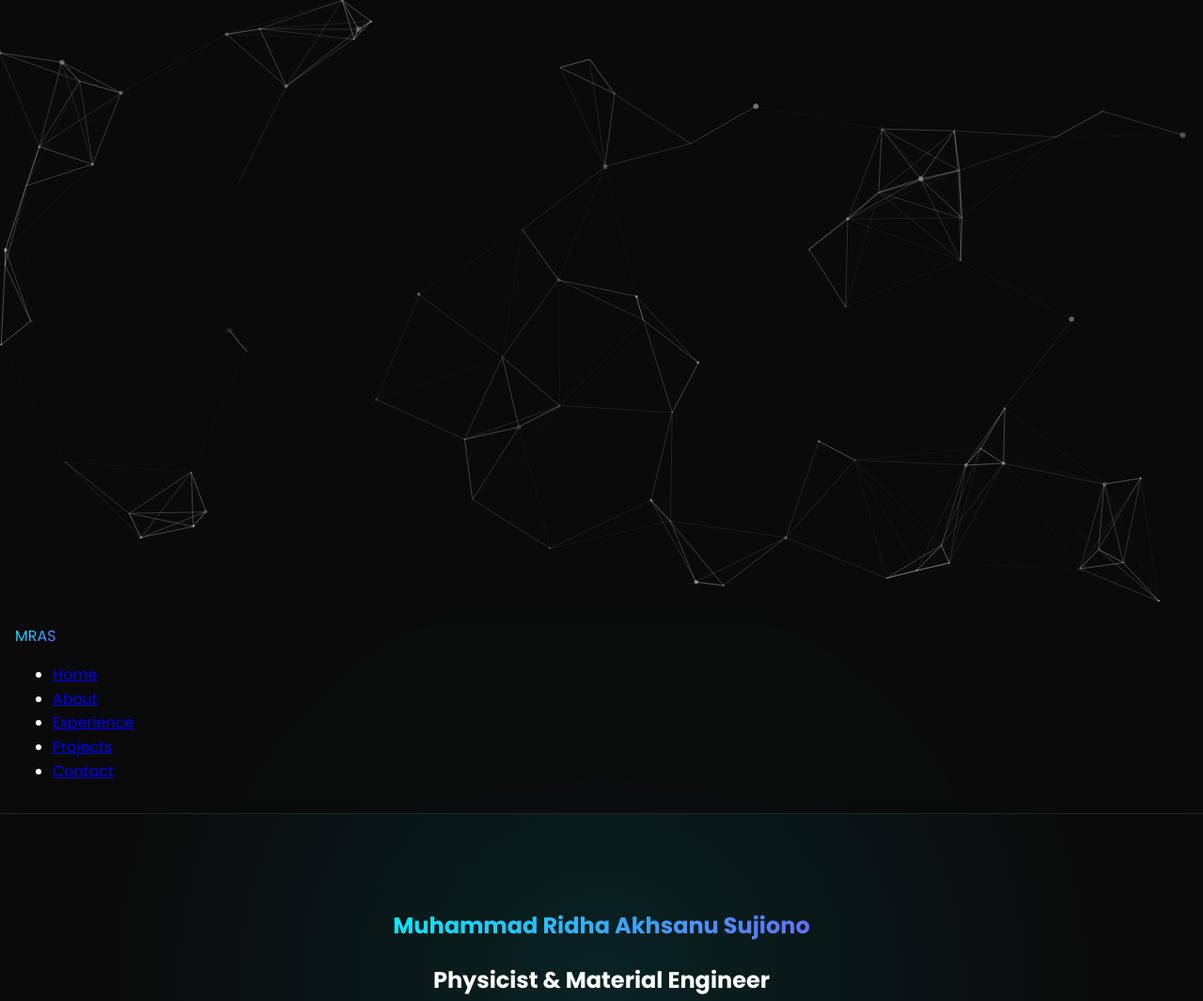
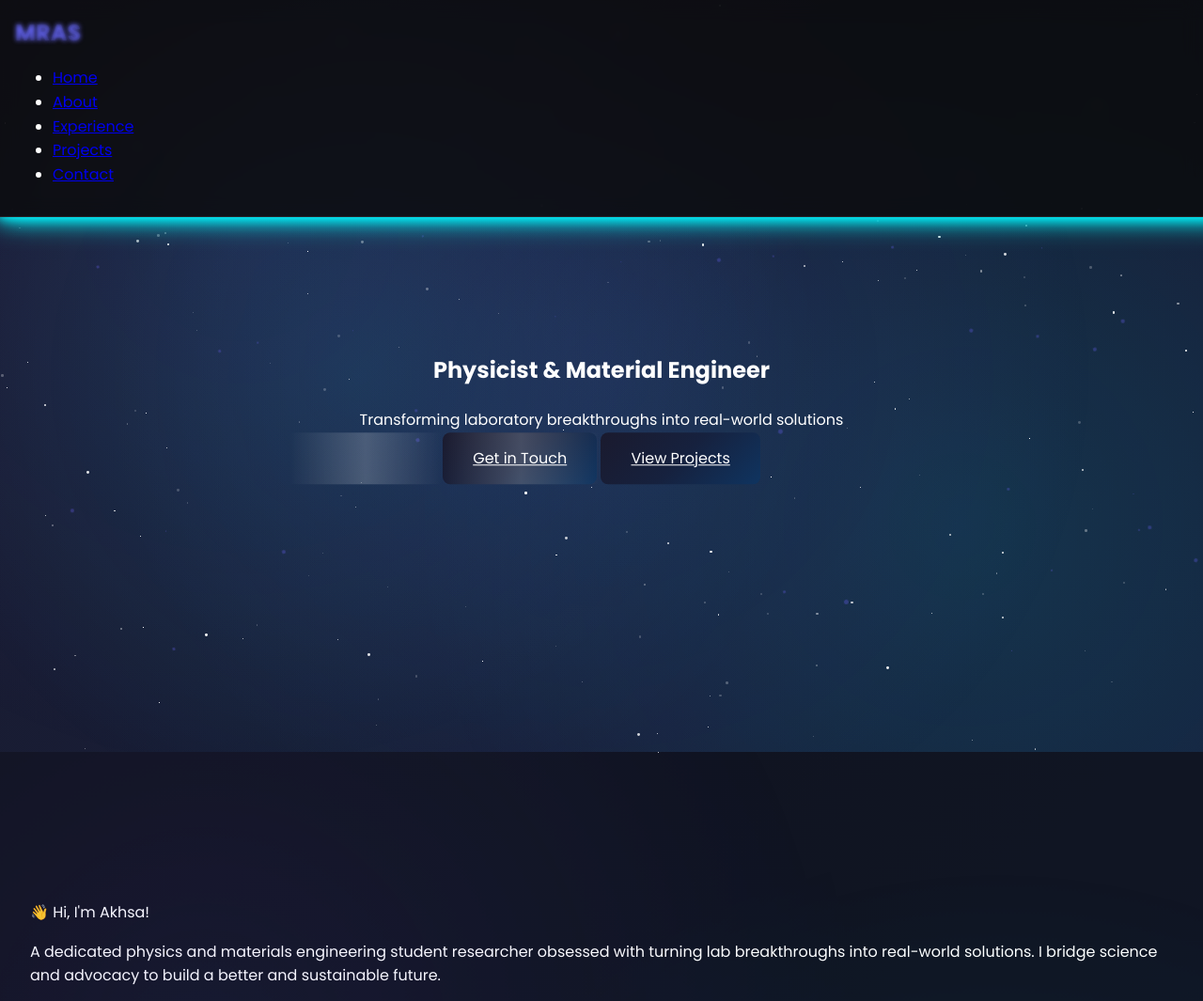
Before and after one commit to cheeriofren/cheeriofren.github.io, a plain HTML site: page index.html in a window 1280 px wide. Shown: the top 1065 px of the page at 94% size. Drawn offline with nearby package versions, Linux system fonts and the light colour scheme.

Commit message:
Add galaxy and physics themed design with cosmic animations

```diff
--- a/main.js
+++ b/main.js
@@ -1,81 +1,85 @@
-// Loading Screen
+// Create Stars
+function createStars() {
+    const starsContainer = document.createElement('div');
+    starsContainer.className = 'stars-container';
+    document.body.appendChild(starsContainer);
+
+    for (let i = 0; i < 200; i++) {
+        const star = document.createElement('div');
+        star.className = 'star';
+        star.style.width = Math.random() * 3 + 'px';
+        star.style.height = star.style.width;
+        star.style.left = Math.random() * 100 + '%';
+        star.style.top = Math.random() * 100 + '%';
+        star.style.animationDelay = Math.random() * 3 + 's';
+        starsContainer.appendChild(star);
+    }
+}
+
+// Quantum Particles Animation
+function createQuantumParticles() {
+    const particlesContainer = document.createElement('div');
+    particlesContainer.className = 'particles-container';
+    document.body.appendChild(particlesContainer);
+
+    for (let i = 0; i < 50; i++) {
+        const particle = document.createElement('div');
+        particle.className = 'particle';
+        particle.style.width = Math.random() * 5 + 'px';
+        particle.style.height = particle.style.width;
+        particle.style.left = Math.random() * 100 + '%';
+        particle.style.top = Math.random() * 100 + '%';
+        particle.style.animationDuration = Math.random() * 10 + 10 + 's';
+        particlesContainer.appendChild(particle);
+    }
+}
+
+// Cosmic Text Animation
+function animateCosmicText() {
+    const elements = document.querySelectorAll('.animate-text');
+    elements.forEach(element => {
+        const text = element.textContent;
+        element.innerHTML = '';
+
+        for (let i = 0; i < text.length; i++) {
+            const span = document.createElement('span');
+            span.textContent = text[i];
+            span.style.animationDelay = i * 0.1 + 's';
+            element.appendChild(span);
+        }
+    });
+}
+
+// Initialize all animations
 window.addEventListener('load', () => {
+    // Remove loading screen
     const loading = document.querySelector('.loading');
     loading.style.opacity = '0';
     setTimeout(() => {
         loading.style.display = 'none';
     }, 500);
+
+    // Initialize animations
+    createStars();
+    createQuantumParticles();
+    animateCosmicText();
 });
 
-// Particles Background
-particlesJS('particles-js', {
-    particles: {
-        number: {
-            value: 80,
-            density: {
-                enable: true,
-                value_area: 800
-            }
-        },
-        color: {
-            value: '#ffffff'
-        },
-        shape: {
-            type: 'circle'
-        },
-        opacity: {
-            value: 0.5,
-            random: true
-        },
-        size: {
-            value: 3,
-            random: true
-        },
-        line_linked: {
-            enable: true,
-            distance: 150,
-            color: '#ffffff',
-            opacity: 0.4,
-            width: 1
-        },
-        move: {
-            enable: true,
-            speed: 2,
-            direction: 'none',
-            random: true,
-            straight: false,
-            out_mode: 'out',
-            bounce: false
-        }
-    },
-    interactivity: {
-        detect_on: 'canvas',
-        events: {
-            onhover: {
-                enable: true,
-                mode: 'grab'
-            },
-            onclick: {
-                enable: true,
-                mode: 'push'
-            },
-            resize: true
-        }
-    },
-    retina_detect: true
-});
-
-// Smooth Scrolling
+// Smooth Scrolling with Cosmic Effect
 document.querySelectorAll('a[href^="#"]').forEach(anchor => {
     anchor.addEventListener('click', function (e) {
         e.preventDefault();
-        document.querySelector(this.getAttribute('href')).scrollIntoView({
+        const target = document.querySelector(this.getAttribute('href'));
+        const targetPosition = target.getBoundingClientRect().top + window.pageYOffset;
+
+        window.scrollTo({
+            top: targetPosition,
             behavior: 'smooth'
         });
     });
 });
 
-// Scroll Animation
+// Scroll Animation with Quantum Effect
 const animateOnScroll = () => {
     const elements = document.querySelectorAll('.animate-text, .project-card, .timeline-item');
 
@@ -85,13 +89,15 @@ const animateOnScroll = () => {
 
         if(elementPosition < screenPosition) {
             element.classList.add('animate');
+            element.style.opacity = '1';
+            element.style.transform = 'translateY(0)';
         }
     });
 };
 
 window.addEventListener('scroll', animateOnScroll);
 
-// Form Validation
+// Form Validation with Cosmic Feedback
 const contactForm = document.querySelector('.contact-form form');
 if(contactForm) {
     contactForm.addEventListener('submit', (e) => {
@@ -102,14 +108,21 @@ if(contactForm) {
         const message = contactForm.querySelector('textarea').value;
 
         if(name && email && message) {
-            // Here you would typically send the form data to a server
-            alert('Your message has been sent successfully!');
-            contactForm.reset();
+            // Create cosmic feedback effect
+            const feedback = document.createElement('div');
+            feedback.className = 'cosmic-feedback';
+            feedback.textContent = 'Message sent successfully!';
+            contactForm.appendChild(feedback);
+
+            setTimeout(() => {
+                feedback.remove();
+                contactForm.reset();
+            }, 3000);
         }
     });
 }
 
-// Mobile Menu Toggle
+// Mobile Menu with Cosmic Transition
 const createMobileMenu = () => {
     const header = document.querySelector('header');
     const nav = document.querySelector('nav ul');
@@ -130,7 +143,7 @@ if(window.innerWidth <= 768) {
     createMobileMenu();
 }
 
-// Responsive adjustments
+// Responsive adjustments with Cosmic Transitions
 window.addEventListener('resize', () => {
     if(window.innerWidth <= 768) {
         if(!document.querySelector('.mobile-menu-button')) {
--- a/style.css
+++ b/style.css
@@ -1,21 +1,232 @@
 :root {
-    --primary-color: #00f7ff;
-    --secondary-color: #6c63ff;
+    --primary-color: #6c63ff;
+    --secondary-color: #00f7ff;
+    --accent-color: #ff00ff;
     --background-dark: #0a0a0a;
     --text-light: #ffffff;
-    --accent-color: #ff00ff;
-    --gradient-primary: linear-gradient(135deg, #00f7ff, #6c63ff);
-    --gradient-secondary: linear-gradient(135deg, #6c63ff, #ff00ff);
+    --galaxy-gradient: linear-gradient(135deg, #1a1a2e, #16213e, #0f3460);
+    --particle-color: rgba(255, 255, 255, 0.8);
+    --neon-glow: 0 0 10px var(--secondary-color), 0 0 20px var(--secondary-color), 0 0 30px var(--secondary-color);
 }
 
 body {
     font-family: 'Poppins', sans-serif;
-    background-color: var(--background-dark);
+    background: var(--galaxy-gradient);
     color: var(--text-light);
     line-height: 1.6;
     margin: 0;
     padding: 0;
     overflow-x: hidden;
+    position: relative;
+}
+
+body::before {
+    content: '';
+    position: fixed;
+    top: 0;
+    left: 0;
+    width: 100%;
+    height: 100%;
+    background:
+        radial-gradient(circle at 20% 30%, rgba(108, 99, 255, 0.1) 0%, transparent 50%),
+        radial-gradient(circle at 80% 70%, rgba(0, 247, 255, 0.1) 0%, transparent 50%);
+    pointer-events: none;
+    z-index: -1;
+}
+
+/* Galaxy Stars Animation */
+@keyframes twinkle {
+    0%, 100% { opacity: 0.2; }
+    50% { opacity: 1; }
+}
+
+.star {
+    position: fixed;
+    background: white;
+    border-radius: 50%;
+    animation: twinkle 3s infinite;
+    pointer-events: none;
+}
+
+/* Header with Cosmic Effect */
+header {
+    background: rgba(10, 10, 10, 0.8);
+    backdrop-filter: blur(10px);
+    padding: 1rem;
+    position: fixed;
+    width: 100%;
+    z-index: 1000;
+    border-bottom: 1px solid rgba(255, 255, 255, 0.1);
+    box-shadow: var(--neon-glow);
+}
+
+.logo {
+    font-size: 1.5rem;
+    font-weight: 700;
+    background: var(--galaxy-gradient);
+    -webkit-background-clip: text;
+    background-clip: text;
+    color: transparent;
+    animation: cosmicGlow 3s infinite;
+}
+
+@keyframes cosmicGlow {
+    0% { text-shadow: 0 0 5px var(--primary-color); }
+    50% { text-shadow: 0 0 20px var(--secondary-color); }
+    100% { text-shadow: 0 0 5px var(--primary-color); }
+}
+
+/* Hero Section with Cosmic Background */
+.hero {
+    min-height: 100vh;
+    display: flex;
+    align-items: center;
+    justify-content: center;
+    position: relative;
+    overflow: hidden;
+    background:
+        radial-gradient(circle at center, rgba(108, 99, 255, 0.1) 0%, transparent 70%),
+        radial-gradient(circle at 30% 50%, rgba(0, 247, 255, 0.1) 0%, transparent 50%);
+}
+
+.hero-content {
+    text-align: center;
+    z-index: 1;
+    animation: cosmicFloat 3s infinite;
+}
+
+@keyframes cosmicFloat {
+    0%, 100% { transform: translateY(0); }
+    50% { transform: translateY(-20px); }
+}
+
+/* About Section with Quantum Effect */
+.about {
+    padding: 5rem 2rem;
+    background: rgba(10, 10, 10, 0.5);
+    position: relative;
+    overflow: hidden;
+}
+
+.about-content::before {
+    content: '';
+    position: absolute;
+    top: 0;
+    left: 0;
+    width: 100%;
+    height: 100%;
+    background:
+        radial-gradient(circle at 20% 30%, rgba(108, 99, 255, 0.1) 0%, transparent 50%),
+        radial-gradient(circle at 80% 70%, rgba(0, 247, 255, 0.1) 0%, transparent 50%);
+    animation: quantumPulse 4s infinite;
+}
+
+@keyframes quantumPulse {
+    0%, 100% { transform: scale(1); opacity: 0.5; }
+    50% { transform: scale(1.1); opacity: 0.8; }
+}
+
+/* Project Cards with Holographic Effect */
+.project-card {
+    background: rgba(255, 255, 255, 0.05);
+    border-radius: 15px;
+    padding: 2rem;
+    margin: 1rem;
+    transition: all 0.3s ease;
+    position: relative;
+    overflow: hidden;
+    border: 1px solid rgba(255, 255, 255, 0.1);
+}
+
+.project-card::before {
+    content: '';
+    position: absolute;
+    top: 0;
+    left: 0;
+    width: 100%;
+    height: 100%;
+    background: linear-gradient(45deg, transparent, rgba(255, 255, 255, 0.1), transparent);
+    animation: holographic 3s infinite;
+}
+
+@keyframes holographic {
+    0% { transform: translateX(-100%); }
+    100% { transform: translateX(100%); }
+}
+
+/* Contact Form with Cosmic Inputs */
+.contact-form input,
+.contact-form textarea {
+    background: rgba(255, 255, 255, 0.05);
+    border: 1px solid rgba(255, 255, 255, 0.1);
+    color: var(--text-light);
+    padding: 1rem;
+    border-radius: 8px;
+    transition: all 0.3s ease;
+}
+
+.contact-form input:focus,
+.contact-form textarea:focus {
+    outline: none;
+    border-color: var(--secondary-color);
+    box-shadow: var(--neon-glow);
+}
+
+/* Button with Cosmic Effect */
+.btn {
+    background: var(--galaxy-gradient);
+    color: var(--text-light);
+    padding: 1rem 2rem;
+    border-radius: 8px;
+    border: none;
+    cursor: pointer;
+    transition: all 0.3s ease;
+    position: relative;
+    overflow: hidden;
+}
+
+.btn::before {
+    content: '';
+    position: absolute;
+    top: 0;
+    left: -100%;
+    width: 100%;
+    height: 100%;
+    background: linear-gradient(90deg, transparent, rgba(255, 255, 255, 0.2), transparent);
+    transition: all 0.5s ease;
+}
+
+.btn:hover::before {
+    left: 100%;
+}
+
+/* Social Links with Cosmic Hover */
+.social-links a {
+    color: var(--text-light);
+    font-size: 1.5rem;
+    margin: 0 1rem;
+    transition: all 0.3s ease;
+}
+
+.social-links a:hover {
+    color: var(--secondary-color);
+    text-shadow: var(--neon-glow);
+    transform: translateY(-5px);
+}
+
+/* Responsive Design */
+@media (max-width: 768px) {
+    .hero-content h1 {
+        font-size: 2rem;
+    }
+
+    .project-card {
+        margin: 1rem 0;
+    }
+
+    .contact-form {
+        padding: 1rem;
+    }
 }
 
 /* Particle Animation */
@@ -32,64 +243,6 @@ body {
     0% { transform: translateY(0) rotate(0deg); }
     50% { transform: translateY(-100px) rotate(180deg); }
     100% { transform: translateY(0) rotate(360deg); }
-}
-
-/* Header */
-header {
-    background: rgba(10, 10, 10, 0.8);
-    backdrop-filter: blur(10px);
-    padding: 1rem;
-    position: fixed;
-    width: 100%;
-    z-index: 1000;
-    border-bottom: 1px solid rgba(255, 255, 255, 0.1);
-}
-
-/* Hero Section */
-.hero {
-    min-height: 100vh;
-    display: flex;
-    align-items: center;
-    justify-content: center;
-    position: relative;
-    overflow: hidden;
-    background: radial-gradient(circle at center, rgba(0, 247, 255, 0.1) 0%, transparent 70%);
-}
-
-.hero-content {
-    text-align: center;
-    z-index: 1;
-    animation: fadeIn 1s ease-out;
-}
-
-@keyframes fadeIn {
-    from { opacity: 0; transform: translateY(20px); }
-    to { opacity: 1; transform: translateY(0); }
-}
-
-/* About Section */
-.about {
-    padding: 5rem 2rem;
-    background: linear-gradient(180deg, var(--background-dark) 0%, rgba(10, 10, 10, 0.8) 100%);
-}
-
-.about-content {
-    max-width: 800px;
-    margin: 0 auto;
-    position: relative;
-}
-
-.about-content::before {
-    content: '';
-    position: absolute;
-    top: -20px;
-    left: -20px;
-    right: -20px;
-    bottom: -20px;
-    background: var(--gradient-primary);
-    z-index: -1;
-    opacity: 0.1;
-    border-radius: 20px;
 }
 
 /* Experience Section */
@@ -121,31 +274,8 @@ header {
     background: linear-gradient(180deg, rgba(10, 10, 10, 0.8) 0%, var(--background-dark) 100%);
 }
 
-.project-card {
-    background: rgba(255, 255, 255, 0.05);
-    border-radius: 15px;
-    padding: 2rem;
-    margin: 1rem;
-    transition: transform 0.3s ease;
-    position: relative;
-    overflow: hidden;
-}
-
 .project-card:hover {
     transform: translateY(-10px);
-}
-
-.project-card::before {
-    content: '';
-    position: absolute;
-    top: 0;
-    left: 0;
-    width: 100%;
-    height: 100%;
-    background: var(--gradient-primary);
-    opacity: 0;
-    transition: opacity 0.3s ease;
-    z-index: -1;
 }
 
 .project-card:hover::before {
@@ -179,17 +309,6 @@ header {
     background: var(--gradient-secondary);
     opacity: 0.1;
     z-index: -1;
-}
-
-/* Responsive Design */
-@media (max-width: 768px) {
-    .timeline::before {
-        left: 0;
-    }
-
-    .project-card {
-        margin: 1rem 0;
-    }
 }
 
 /* Animasi Teks */
```
